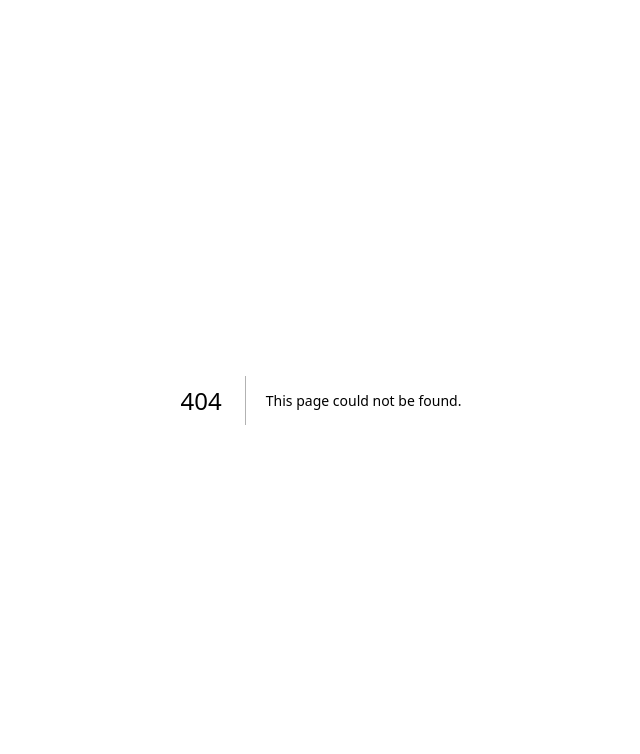
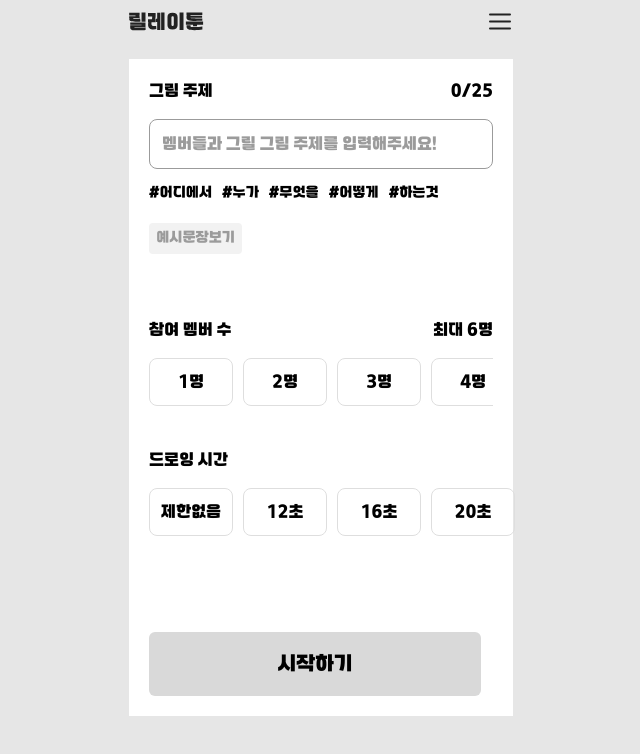
Before and after one commit to relay-toon/front, a Next.js app: page /create-room in a window 1280 px wide. Before the commit this address had no page. Shown: the top 754 px of the page, without its empty margins (319-959 px from the left). Built offline with nearby package versions, Linux system fonts and the light colour scheme.

Commit message:
feature: horiaontal scroll

```diff
--- /dev/null
+++ b/src/app/(main)/create-room/page.tsx
@@ -0,0 +1,119 @@
+'use client';
+import LargeBtn from '@/src/components/LargeBtn';
+import { useEffect, useRef, useState } from 'react';
+import { start } from 'repl';
+
+export default function CreateRoom() {
+  const [subjectText, setSubjectText] = useState('');
+  const maxLength = 25;
+  let hashtagArr = ['#어디에서', '#누가', '#무엇을', '#어떻게', '#하는것'];
+  let drawingTime = ['제한없음', '12초', '16초', '20초'];
+  let memberNumArr = new Array(6).fill(0);
+  const sliderRef = useRef<HTMLDivElement>(null);
+  useEffect(() => {
+    const handleMouseOver = () => {
+      const slider = sliderRef.current;
+      if (slider) {
+        slider.addEventListener('wheel', (e) => {
+          e.preventDefault();
+        });
+      }
+    };
+    const slider = sliderRef.current;
+    if (slider) {
+      slider.addEventListener('mouseover', handleMouseOver);
+    }
+    return () => {
+      if (slider) {
+        slider.removeEventListener('mouseover', handleMouseOver);
+      }
+    };
+  }, []);
+
+  const moseoverHandler = () => {
+    const item = document.getElementById('item');
+    const slider = document.getElementById('slider');
+    const clientWidth = item?.clientWidth;
+
+    slider?.addEventListener('wheel', (e) => {
+      if (e.deltaY < 0 && clientWidth) {
+        slider.scrollLeft -= clientWidth * 2;
+        console.log(slider.scrollLeft);
+      } else if (e.deltaY > 0 && clientWidth) {
+        slider.scrollLeft += clientWidth * 2;
+        console.log(slider.scrollLeft);
+      }
+    });
+  };
+
+  return (
+    <div className="max-w-sm mt-[23.5px] p-5 bg-white custom-waguri-font">
+      <div className="flex flex-col">
+        <div className="flex justify-between">
+          <span>그림 주제</span>
+          <span>
+            {subjectText.length}/{maxLength}
+          </span>
+        </div>
+        <input
+          className="p-3 rounded-lg border border-[#9B9B9B] placeholder:text-[#9B9B9B] mt-[16px]"
+          type="text"
+          placeholder="멤버들과 그릴 그림 주제를 입력해주세요!"
+        />
+        <div className="flex gap-[10px] text-sm mt-[14px]">
+          {hashtagArr.map((hashtag, index) => (
+            <div key={`${hashtag}-${index}`}>
+              <span>{hashtag}</span>
+            </div>
+          ))}
+        </div>
+        <div className="flex justify-center items-center w-[93px] h-[31px] rounded-[4px] bg-[#F2F2F2] text-sm mt-[20px]">
+          <span className="text-[#9B9B9B]">예시문장보기</span>
+        </div>
+      </div>
+      <div className="h-[94px] mt-[64px] " onWheel={moseoverHandler}>
+        <div className="flex justify-between relative">
+          <span>참여 멤버 수</span>
+          <span>최대 6명</span>
+        </div>
+        <div
+          className="mt-[16px] flex gap-[10px] overflow-x-auto overflow-y-hidden whitespace-nowrap scroll-smooth"
+          id="slider"
+          ref={sliderRef}
+        >
+          {memberNumArr.map((num, i) => (
+            <div
+              key={`${num}-${i}`}
+              id="item"
+              className="w-[84px] flex justify-aroundabsolute"
+            >
+              <button className="w-[84px] h-[48px] rounded-lg border border-[#DEDEDE] ease-in-out focus:bg-black focus:text-white">
+                {i + 1}명
+              </button>
+            </div>
+          ))}
+        </div>
+      </div>
+
+      <div className="h-[125px] mt-[36px] mb-[59px] relative">
+        <div className="flex justify-between">
+          <span>드로잉 시간</span>
+        </div>
+        <div>
+          {/* 기본12초 멕시멈 40초, 제한없음 까지 */}
+          <div className="mt-[16px] flex gap-[10px] absolute">
+            {drawingTime.map((time, i) => (
+              <button
+                key={`${time}-${i}`}
+                className="w-[84px] h-[48px] rounded-lg border border-[#DEDEDE] ease-in-out focus:bg-black focus:text-white"
+              >
+                {time}
+              </button>
+            ))}
+          </div>
+        </div>
+      </div>
+      <LargeBtn text="시작하기" active={false} />
+    </div>
+  );
+}
--- a/src/components/Main.tsx
+++ b/src/components/Main.tsx
@@ -1,9 +1,7 @@
 import Image from 'next/image';
 import '../app/styles/globals.css';
 import DrawingOrder from './DrawingOrder';
-import LargeBtn from './LargeBtn';
-import MediumBtn from './MediumBtn';
-import SmallBtn from './SmallBtn';
+
 export default function Main() {
   return (
     <div
```
Also changed, not shown: src/components/OptionPage.tsx (deleted).
